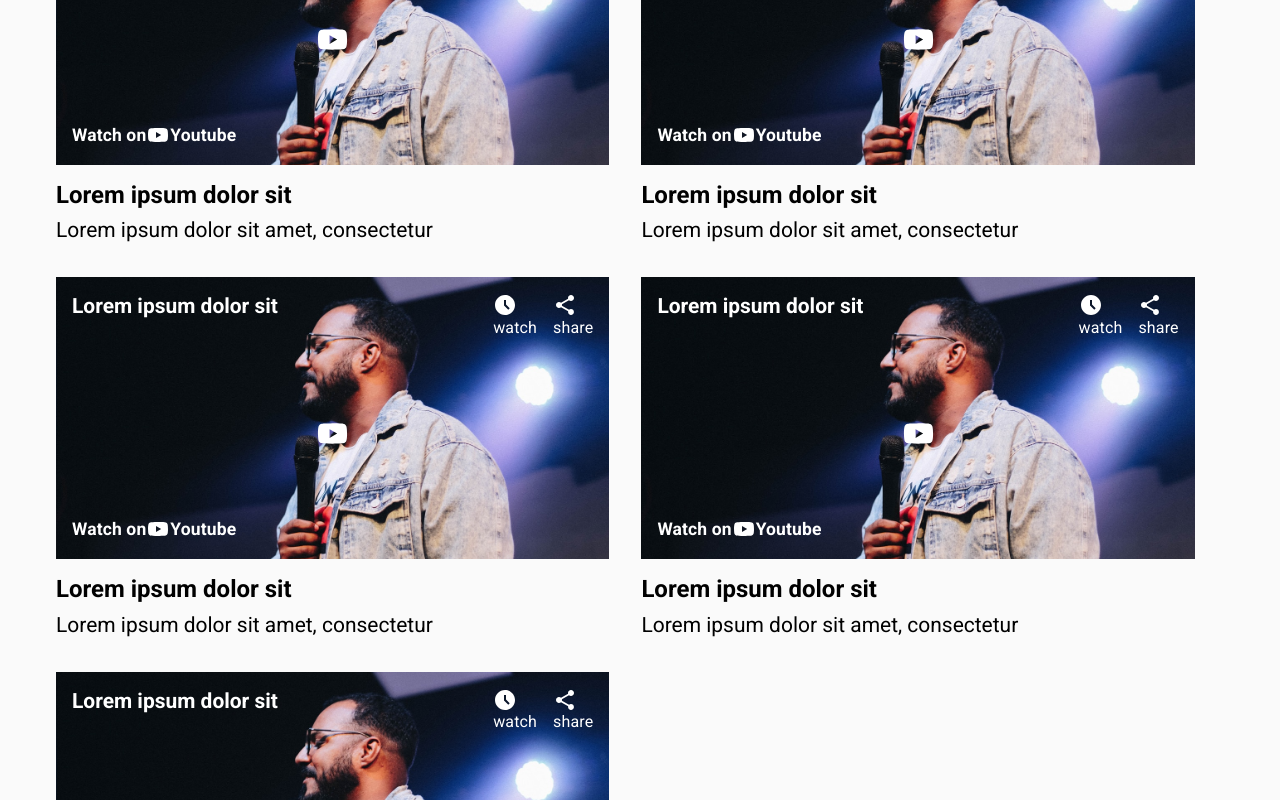
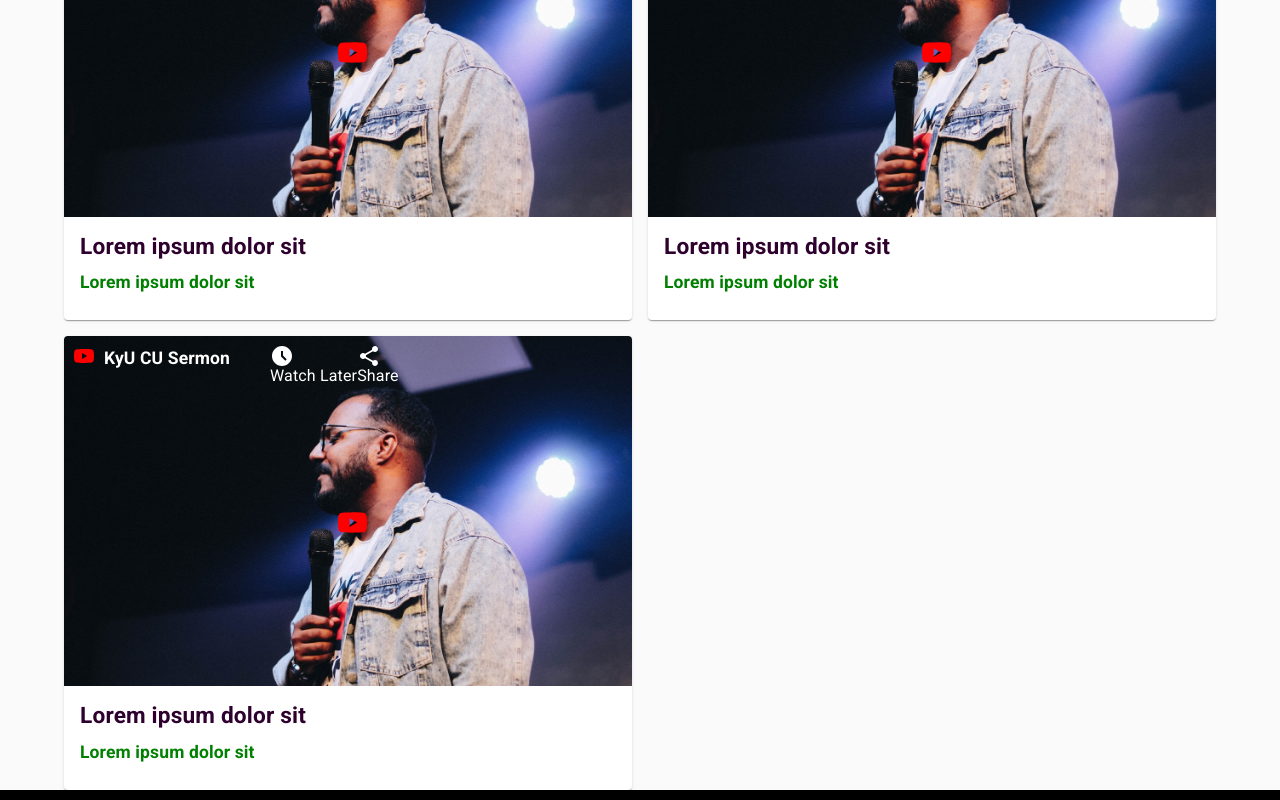
Before and after one commit to KyU-Christian-Union/kyucuwebapp, a React (Create React App) app: page /resources in a window 1280 px wide. Shown: the part 1040-1840 px from the top of the page. Built offline with nearby package versions, Linux system fonts and the light colour scheme.

Commit message:
resource sermon frontend code change

```diff
--- a/src/components/Resources/ResourcesArticle.jsx
+++ /dev/null
@@ -1,39 +0,0 @@
-import React from 'react';
-import { Grid, Button, Typography } from '@mui/material';
-import Card from '@mui/material/Card';
-import CardActions from '@mui/material/CardActions';
-import CardContent from '@mui/material/CardContent';
-import CardMedia from '@mui/material/CardMedia';
-import { useHistory, useRouteMatch } from 'react-router-dom';
-import PostImage from '../../assets/images/post_image.jpg';
-
-const ResourcesArticle = ({ title, subtitle }) => {
-  const history = useHistory();
-  const { url } = useRouteMatch();
-  function handleClick() {
-    history.push(`${url}/${title}`);
-  }
-
-  return (
-    <>
-      <Grid p={2} item xs={12} md={6} sm={6} lg={6} zeroMinWidth>
-        <Card sx={{ backgroundColor: 'white' }}>
-          <CardMedia component="img" height="250" image={PostImage} alt="article" sx={{ objectFit: 'cover' }} />
-          <CardContent>
-            <Typography variant="h5">{title}</Typography>
-            <Typography variant="h6" noWrap="true" sx={{ fontWeight: 400 }}>
-              {subtitle}
-            </Typography>
-          </CardContent>
-          <CardActions>
-            <Button variant="contained" color="primary" onClick={handleClick}>
-              Read Article
-            </Button>
-          </CardActions>
-        </Card>
-      </Grid>
-    </>
-  );
-};
-
-export default ResourcesArticle;
--- a/src/components/Resources/ResourcesArticles.jsx
+++ b/src/components/Resources/ResourcesArticles.jsx
@@ -1,14 +1,41 @@
 import React from 'react';
-import ResourcesArticle from './ResourcesArticle';
+import { Grid } from '@mui/material';
+import PostsCard from '../RecentPosts/PostsCard';
 
 const ResourcesArticles = () => {
   return (
-    <>
-      <ResourcesArticle title="Lorem ipsum dolor sit" subtitle="Lorem ipsum dolor sit amet, consectetur" />
-      <ResourcesArticle title="Lorem ipsum dolor sit" subtitle="Lorem ipsum dolor sit amet, consectetur" />
-      <ResourcesArticle title="Lorem ipsum dolor sit" subtitle="Lorem ipsum dolor sit amet, consectetur" />
-      <ResourcesArticle title="Lorem ipsum dolor sit" subtitle="Lorem ipsum dolor sit amet, consectetur" />
-    </>
+    <Grid container spacing={2} sx={{ marginBottom: 2, padding: 1 }}>
+      <Grid item xs={12} md={6} sm={6} lg={6}>
+        <PostsCard
+          title="Lorem Ipsum dolor"
+          subtitle="Lorem ipsum dolor sit amet, consectetur adipiscing elit. Arcu, dignissim pulvinar a, ridiculus vel penatibus. Malesuada hendrerit velit odio ut a est viverra proin porta Lorem ipsum dolor sit amet, consectetur adipiscing elit. Arcu, dignissim pulvinar a, ridiculus vel penatibus. Malesuada hendrerit velit odio ut a est viverra proin portal Malesuada hendrerit velit odio ut a est viverra proin porta Lorem ipsum dolor sit amet..."
+        />
+      </Grid>
+      <Grid item xs={12} md={6} sm={6} lg={6}>
+        <PostsCard
+          title="Lorem Ipsum dolor"
+          subtitle="Lorem ipsum dolor sit amet, consectetur adipiscing elit. Arcu, dignissim pulvinar a, ridiculus vel penatibus. Malesuada hendrerit velit odio ut a est viverra proin porta Lorem ipsum dolor sit amet, consectetur adipiscing elit. Arcu, dignissim pulvinar a, ridiculus vel penatibus. Malesuada hendrerit velit odio ut a est viverra proin portal Malesuada hendrerit velit odio ut a est viverra proin porta Lorem ipsum dolor sit amet..."
+        />
+      </Grid>
+      <Grid item xs={12} md={6} sm={6} lg={6}>
+        <PostsCard
+          title="Lorem Ipsum dolor"
+          subtitle="Lorem ipsum dolor sit amet, consectetur adipiscing elit. Arcu, dignissim pulvinar a, ridiculus vel penatibus. Malesuada hendrerit velit odio ut a est viverra proin porta Lorem ipsum dolor sit amet, consectetur adipiscing elit. Arcu, dignissim pulvinar a, ridiculus vel penatibus. Malesuada hendrerit velit odio ut a est viverra proin portal Malesuada hendrerit velit odio ut a est viverra proin porta Lorem ipsum dolor sit amet..."
+        />
+      </Grid>
+      <Grid item xs={12} md={6} sm={6} lg={6}>
+        <PostsCard
+          title="Lorem Ipsum dolor"
+          subtitle="Lorem ipsum dolor sit amet, consectetur adipiscing elit. Arcu, dignissim pulvinar a, ridiculus vel penatibus. Malesuada hendrerit velit odio ut a est viverra proin porta Lorem ipsum dolor sit amet, consectetur adipiscing elit. Arcu, dignissim pulvinar a, ridiculus vel penatibus. Malesuada hendrerit velit odio ut a est viverra proin portal Malesuada hendrerit velit odio ut a est viverra proin porta Lorem ipsum dolor sit amet..."
+        />
+      </Grid>
+      <Grid item xs={12} md={6} sm={6} lg={6}>
+        <PostsCard
+          title="Lorem Ipsum dolor"
+          subtitle="Lorem ipsum dolor sit amet, consectetur adipiscing elit. Arcu, dignissim pulvinar a, ridiculus vel penatibus. Malesuada hendrerit velit odio ut a est viverra proin porta Lorem ipsum dolor sit amet, consectetur adipiscing elit. Arcu, dignissim pulvinar a, ridiculus vel penatibus. Malesuada hendrerit velit odio ut a est viverra proin portal Malesuada hendrerit velit odio ut a est viverra proin porta Lorem ipsum dolor sit amet..."
+        />
+      </Grid>
+    </Grid>
   );
 };
 
--- a/src/components/Resources/ResourcesSermon.jsx
+++ b/src/components/Resources/ResourcesSermon.jsx
@@ -1,57 +1,57 @@
-import { Grid, Typography, Box } from '@mui/material';
+import { Typography, Box, Card, CardActions, CardContent } from '@mui/material';
 import React from 'react';
 import AccessTimeFilledIcon from '@mui/icons-material/AccessTimeFilled';
 import ShareIcon from '@mui/icons-material/Share';
 import YouTubeIcon from '@mui/icons-material/YouTube';
+import makeStyles from '@mui/styles/makeStyles';
+import Stack from '@mui/material/Stack';
 import SermonImage from '../../assets/images/sermon_image.jpg';
 
+const useStyles = makeStyles(() => ({
+  Card: {
+    backgroundImage: `url(${SermonImage})`,
+    backgroundPosition: 'center',
+    backgroundRepeat: 'no-repeat',
+    backgroundSize: 'cover'
+  }
+}));
+
 const ResourcesSermon = () => {
+  const classes = useStyles();
   return (
-    <Grid item p={2} direction="column" sx={{ color: 'white' }}>
-      <Grid
-        container
-        sx={{
-          backgroundImage: `url(${SermonImage})`,
-          backgroundSize: 'cover',
-          backgroundPosition: 'center'
-        }}
-      >
-        {/** name and icons */}
-        <Grid container mb={8} p={2} justifyContent="space-between">
-          <Typography variant="h5">Lorem ipsum dolor sit</Typography>
-          <Box sx={{ display: 'flex', justifyContent: 'space-between' }}>
-            <Grid mr={2}>
-              <AccessTimeFilledIcon />
-              <Typography>watch</Typography>
-            </Grid>
-            <Grid>
-              <ShareIcon />
-              <Typography>share</Typography>
-            </Grid>
-          </Box>
-        </Grid>
-        {/** youtube icon */}
-        <Grid container mb={8} justifyContent="center">
-          <YouTubeIcon fontSize="large" />
-        </Grid>
-        {/** watch on youtube */}
-        <Grid container pl={2} mb={2} alignItems="center">
-          <Typography variant="h6">Watch on</Typography>
-          <YouTubeIcon />
-          <Typography variant="h6">Youtube</Typography>
-        </Grid>
-      </Grid>
-      <Grid container mt={2} sx={{ color: 'black' }}>
-        <Typography gutterBottom variant="h3" sx={{ fontWeight: 800 }}>
+    <Card>
+      <CardActions className={classes.Card} sx={{ display: 'flex', flexDirection: 'column', height: '350px' }}>
+        <Stack direction="row" spacing={5} sx={{ minWidth: '100%' }}>
+          <Stack direction="row" spacing={1}>
+            <YouTubeIcon sx={{ color: 'red' }} />
+            <Typography variant="h6" color="white">
+              KyU CU Sermon
+            </Typography>
+          </Stack>
+          <Stack direction="row">
+            <Stack>
+              <AccessTimeFilledIcon sx={{ color: 'white' }} />
+              <Typography color="white">Watch Later</Typography>
+            </Stack>
+            <Stack>
+              <ShareIcon sx={{ color: 'white' }} />
+              <Typography color="white">Share</Typography>
+            </Stack>
+          </Stack>
+        </Stack>
+        <Box mt={15} sx={{ alignItems: 'center', justifyContent: 'center' }}>
+          <YouTubeIcon sx={{ color: 'red' }} fontSize="large" />
+        </Box>
+      </CardActions>
+      <CardContent>
+        <Typography variant="h4" gutterBottom color="#2E002E">
           Lorem ipsum dolor sit
         </Typography>
-      </Grid>
-      <Grid container sx={{ color: 'black' }}>
-        <Typography variant="h5" sx={{ fontWeight: 400 }}>
-          Lorem ipsum dolor sit amet, consectetur
+        <Typography variant="h6" color="#008000">
+          Lorem ipsum dolor sit
         </Typography>
-      </Grid>
-    </Grid>
+      </CardContent>
+    </Card>
   );
 };
 
--- a/src/components/Resources/ResourcesSermons.jsx
+++ b/src/components/Resources/ResourcesSermons.jsx
@@ -1,15 +1,22 @@
+import { Container, Grid } from '@mui/material';
 import React from 'react';
 import ResourcesSermon from './ResourcesSermon';
 
 const ResourcesSermons = () => {
   return (
-    <>
-      <ResourcesSermon />
-      <ResourcesSermon />
-      <ResourcesSermon />
-      <ResourcesSermon />
-      <ResourcesSermon />
-    </>
+    <Container maxWidth="lg">
+      <Grid container spacing={2}>
+        <Grid item xs={12} md={6} sm={6} lg={6}>
+          <ResourcesSermon />
+        </Grid>
+        <Grid item xs={12} md={6} sm={6} lg={6}>
+          <ResourcesSermon />
+        </Grid>
+        <Grid item xs={12} md={6} sm={6} lg={6}>
+          <ResourcesSermon />
+        </Grid>
+      </Grid>
+    </Container>
   );
 };
 
```
